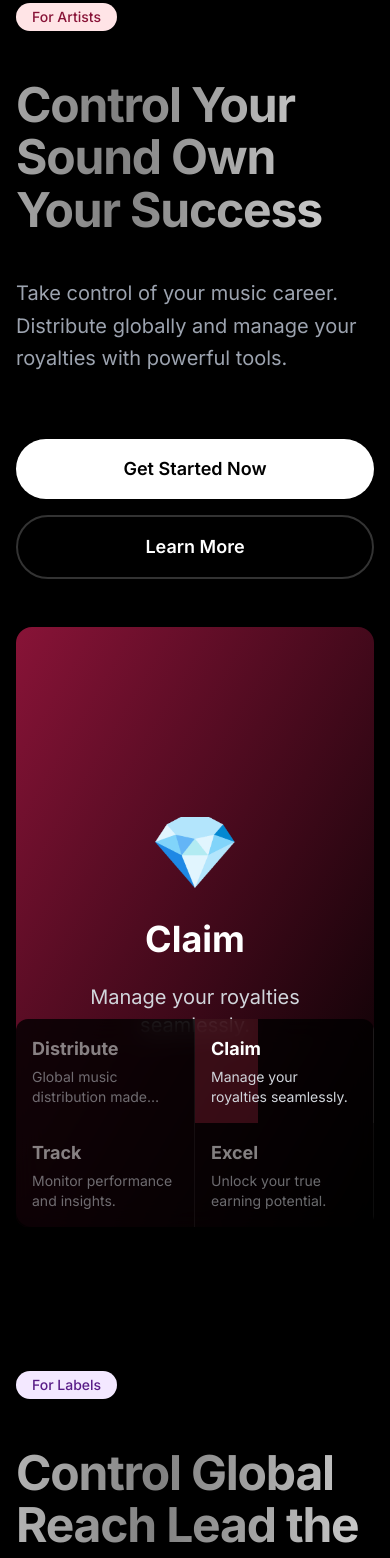
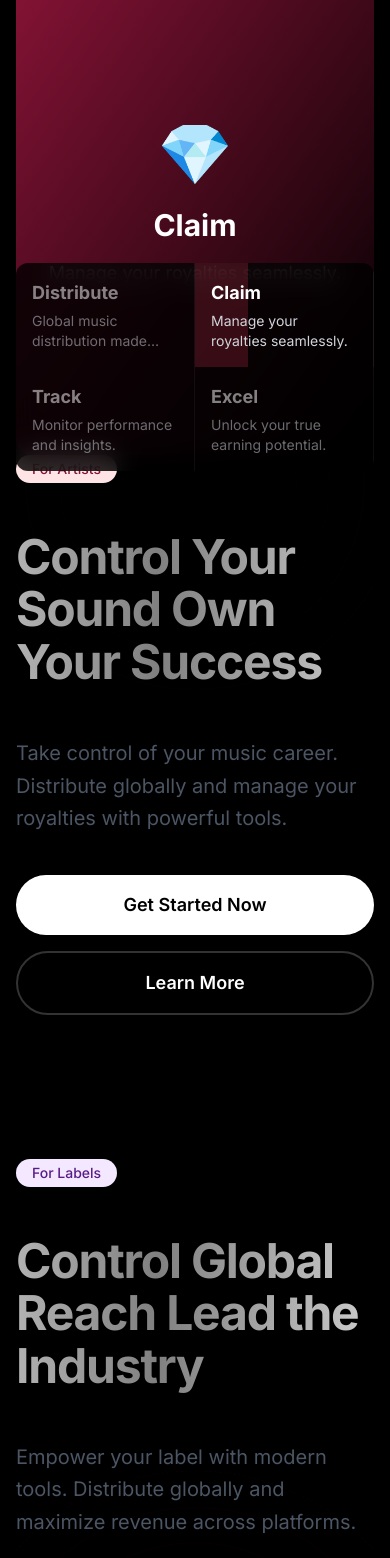
Before and after one commit to Hamdysaad20/wearediv, a Next.js app: page / in a window 390 px wide. Shown: the part 4640-6198 px from the top of the page. Built offline with nearby package versions, Linux system fonts and the light colour scheme.

Commit message:
Target Section

```diff
--- a/app/components/features/ArtistSection.tsx
+++ b/app/components/features/ArtistSection.tsx
@@ -1,8 +1,14 @@
 'use client';
 
 import { ProgressSlider, SliderContent, SliderWrapper, SliderBtnGroup, SliderBtn } from '../ui/progress-slider';
+import dynamic from 'next/dynamic';
+import { useMemo } from 'react';
 import { motion } from 'framer-motion';
 import { AnimatedGradientText } from '../hero/AnimatedGradientText';
+import { useEffect, useState } from 'react';
+
+// Dynamic import for Ripple
+const Ripple = dynamic(() => import('../ui/ripple').then(mod => mod.Ripple), { ssr: false });
 
 const artistSlides = [
   {
@@ -32,68 +38,58 @@ const artistSlides = [
 ];
 
 export const ArtistSection = () => {
-  return (
-    <div className="w-full max-w-7xl mx-auto py-24 px-4 bg-gradient-to-br to-transparent">
-      <motion.div
-        initial={{ opacity: 0, y: 20 }}
-        whileInView={{ opacity: 1, y: 0 }}
-        transition={{ duration: 0.8 }}
-        className="mb-12 items-center flex justify-center flex-col text-center"
-      >
-        <div className="bg-rose-100 text-rose-900 px-4 py-1 rounded-full text-sm font-medium mb-6 self-start sm:self-center">
-          For Artists
-        </div>
-        <h2 className="text-5xl sm:text-center text-left max-w-[1000px] md:text-5xl lg:text-7xl font-bold mb-4 leading-[1.1] tracking-tight">
-          <AnimatedGradientText colors={{
-            from: '#ffffff',
-            via: '#a8a8a8',
-            to: '#d4d4d4'
-          }}>
-            Control Your Sound<br className="hidden sm:block"/> Own Your Success
-          </AnimatedGradientText>
-        </h2>
-        <p className="text-xl md:text-2xl text-gray-400 mb-8 text-left sm:text-center max-w-[500px] sm:max-w-[900px] leading-relaxed mx-auto">
-          Take control of your music career. Distribute globally and manage your royalties with powerful tools.
-        </p>
-        <div className="flex flex-col sm:flex-row items-center justify-center gap-4 mt-8 w-full max-w-md mx-auto">
-          <motion.button
-            whileHover={{ scale: 1.05 }}
-            whileTap={{ scale: 0.95 }}
-            className="w-full sm:w-auto px-8 py-4 bg-white text-black rounded-full font-semibold text-lg hover:bg-gray-100 transition-colors"
-          >
-            Get Started Now
-          </motion.button>
-          <motion.button
-            whileHover={{ scale: 1.05 }}
-            whileTap={{ scale: 0.95 }}
-            className="w-full sm:w-auto px-8 py-4 bg-transparent text-white border-2 border-white/20 rounded-full font-semibold text-lg hover:bg-white/10 transition-colors"
-          >
-            Learn More
-          </motion.button>
-        </div>
-      </motion.div>
+  const [rippleProps, setRippleProps] = useState({
+    mainCircleSize: 210,
+    numCircles: 8
+  });
 
-      <ProgressSlider vertical={false} activeSlider="distribute" className="relative">
+  useEffect(() => {
+    const updateSize = () => {
+      setRippleProps({
+        mainCircleSize: window.innerWidth < 768 ? 150 : 210,
+        numCircles: window.innerWidth < 768 ? 6 : 8
+      });
+    };
+
+    updateSize();
+    window.addEventListener('resize', updateSize);
+    return () => window.removeEventListener('resize', updateSize);
+  }, []);
+
+  const sliderContent = useMemo(() => (
     <SliderContent>
-          {artistSlides.map((slide, index) => (
-            <SliderWrapper key={index} value={slide.sliderName}>
-              <div className="min-h-[600px] flex items-center justify-center bg-gradient-to-br from-rose-900 to-black rounded-2xl p-8">
+      {artistSlides.map((slide) => (
+        <SliderWrapper key={slide.sliderName} value={slide.sliderName}>
+          <div className="min-h-[500px] lg:min-h-[600px] flex items-center justify-center bg-gradient-to-br from-rose-900 to-black rounded-2xl p-6 lg:p-8">
             <div className="text-center text-white">
-                  <span className="text-7xl mb-8 block">{slide.icon}</span>
-                  <h3 className="text-4xl md:text-5xl font-bold mb-6">{slide.title}</h3>
-                  <p className="text-xl text-gray-300">{slide.desc}</p>
+              <span className="text-6xl lg:text-7xl mb-6 lg:mb-8 block">{slide.icon}</span>
+              <h3 className="text-3xl lg:text-5xl font-bold mb-4 lg:mb-6">{slide.title}</h3>
+              <p className="text-lg lg:text-xl text-gray-300 max-w-md mx-auto">{slide.desc}</p>
             </div>
           </div>
         </SliderWrapper>
       ))}
     </SliderContent>
+  ), []);
 
-        <SliderBtnGroup className="absolute bottom-0 h-fit text-white bg-black/80 backdrop-blur-md overflow-hidden grid grid-cols-2 md:grid-cols-4 rounded-xl w-full">
-          {artistSlides.map((slide, index) => (
+  return (
+    <div className="w-full max-w-7xl mx-auto py-12 md:py-24 px-4 relative overflow-hidden">
+      <Ripple
+        mainCircleOpacity={0.4}
+        fromColor="rose-400"
+        toColor="rose-900"
+        mainCircleSize={rippleProps.mainCircleSize}
+        numCircles={rippleProps.numCircles}
+      >
+        <div className="relative z-10 md:grid md:grid-cols-2 md:gap-8 items-center">
+          <ProgressSlider vertical={false} activeSlider="distribute" className="relative md:-mr-4 lg:-mr-8 order-none md:order-first">
+            {sliderContent}
+            <SliderBtnGroup className="absolute -bottom-4 h-fit text-white bg-black/80 backdrop-blur-md overflow-hidden grid grid-cols-2 md:grid-cols-4 rounded-xl w-full">
+              {artistSlides.map((slide) => (
                 <SliderBtn
-              key={index}
+                  key={slide.sliderName}
                   value={slide.sliderName}
-              className="text-left p-4 border-r border-white/10"
+                  className="text-left p-4 border-r border-white/10 hover:bg-white/5 transition-colors"
                   progressBarClass="bg-rose-500/20 h-full"
                 >
                   <h2 className="text-lg font-bold mb-1">{slide.title}</h2>
@@ -102,6 +98,48 @@ export const ArtistSection = () => {
               ))}
             </SliderBtnGroup>
           </ProgressSlider>
+          <motion.div
+            initial={{ opacity: 0, y: 20 }}
+            whileInView={{ opacity: 1, y: 0 }}
+            transition={{ duration: 0.8 }}
+            className="mb-12 md:mb-0 flex flex-col items-start justify-center md:pl-8 order-first md:order-none"
+          >
+            <div className="bg-rose-100 text-rose-900 px-4 py-1 rounded-full text-sm font-medium mb-6">
+              For Artists
+            </div>
+            <h2 className="text-5xl md:text-5xl lg:text-[65px] font-bold mb-6 leading-[1.1] tracking-tight">
+              <AnimatedGradientText colors={{
+                from: '#ffffff',
+                via: '#a8a8a8',
+                to: '#d4d4d4'
+              }}>
+                Control Your Sound<br className="hidden md:block"/> Own Your Success
+              </AnimatedGradientText>
+            </h2>
+            <p className="text-xl md:text-2xl text-gray-600 mb-10 leading-relaxed">
+              Take control of your music career. Distribute globally and manage your royalties with powerful tools.
+            </p>
+            <div className="flex flex-col sm:flex-row items-center sm:items-start gap-4 w-full md:w-fit">
+              <motion.button
+                whileHover={{ scale: 1.05 }}
+                whileTap={{ scale: 0.95 }}
+                className="w-full sm:w-auto px-8 py-4 bg-white text-black rounded-full font-semibold text-lg hover:bg-gray-100 transition-colors min-w-[200px]"
+              >
+                Get Started Now
+              </motion.button>
+              <motion.button
+                whileHover={{ scale: 1.05 }}
+                whileTap={{ scale: 0.95 }}
+                className="w-full sm:w-auto px-8 py-4 bg-transparent text-white border-2 border-white/20 rounded-full font-semibold text-lg hover:bg-white/10 transition-colors min-w-[200px]"
+              >
+                Learn More
+              </motion.button>
+            </div>
+          </motion.div>
+
+
+        </div>
+      </Ripple>
     </div>
   );
 };
--- a/app/components/features/LabelSection.tsx
+++ b/app/components/features/LabelSection.tsx
@@ -1,7 +1,7 @@
 'use client';
 
 import dynamic from 'next/dynamic';
-import { useMemo } from 'react';
+import { useMemo,useState,useEffect } from 'react';
 import { motion } from 'framer-motion';
 import { AnimatedGradientText } from '../hero/AnimatedGradientText';
 import { ProgressSlider, SliderContent, SliderWrapper, SliderBtnGroup, SliderBtn } from '../ui/progress-slider';
@@ -37,15 +37,33 @@ const labelSlides = [
 ];
 
 export const LabelSection = () => {
+  const [rippleProps, setRippleProps] = useState({
+    mainCircleSize: 210,
+    numCircles: 8
+  });
+
+  useEffect(() => {
+    const updateSize = () => {
+      setRippleProps({
+        mainCircleSize: window.innerWidth < 768 ? 150 : 210,
+        numCircles: window.innerWidth < 768 ? 6 : 8
+      });
+    };
+
+    updateSize();
+    window.addEventListener('resize', updateSize);
+    return () => window.removeEventListener('resize', updateSize);
+  }, []);
+
   const sliderContent = useMemo(() => (
     <SliderContent>
       {labelSlides.map((slide) => (
         <SliderWrapper key={slide.sliderName} value={slide.sliderName}>
-          <div className="min-h-[400px] md:min-h-[600px] flex items-center justify-center bg-gradient-to-br from-purple-900 to-black rounded-2xl p-4 md:p-8">
+          <div className="min-h-[500px] lg:min-h-[600px] flex items-center justify-center bg-gradient-to-br from-purple-900 to-black rounded-2xl p-6 lg:p-8">
             <div className="text-center text-white">
-              <span className="text-7xl mb-8 block">{slide.icon}</span>
-              <h3 className="text-4xl md:text-5xl font-bold mb-6">{slide.title}</h3>
-              <p className="text-xl text-gray-300">{slide.desc}</p>
+              <span className="text-6xl lg:text-7xl mb-6 lg:mb-8 block">{slide.icon}</span>
+              <h3 className="text-3xl lg:text-5xl font-bold mb-4 lg:mb-6">{slide.title}</h3>
+              <p className="text-lg lg:text-xl text-gray-300 max-w-md mx-auto">{slide.desc}</p>
             </div>
           </div>
         </SliderWrapper>
@@ -56,60 +74,60 @@ export const LabelSection = () => {
   return (
     <div className="w-full max-w-7xl mx-auto py-12 md:py-24 px-4 relative overflow-hidden">
       <Ripple
-        mainCircleOpacity={0.3}
+        mainCircleOpacity={0.4}
         fromColor="purple-400"
         toColor="purple-900"
-        mainCircleSize={typeof window !== 'undefined' ? (window.innerWidth < 768 ? 150 : 210) : 210}
-        numCircles={typeof window !== 'undefined' ? (window.innerWidth < 768 ? 6 : 8) : 8}
+        mainCircleSize={rippleProps.mainCircleSize}
+        numCircles={rippleProps.numCircles}
       >
-        <div className="relative z-10">
+        <div className="relative z-10 md:grid md:grid-cols-2 md:gap-8 items-center">
           <motion.div
             initial={{ opacity: 0, y: 20 }}
             whileInView={{ opacity: 1, y: 0 }}
             transition={{ duration: 0.8 }}
-            className="mb-12 items-center flex justify-center flex-col text-center"
+            className="mb-12 md:mb-0 flex flex-col items-start justify-center md:pr-8"
           >
-            <div className="bg-purple-100 text-purple-900 px-4 py-1 rounded-full text-sm font-medium mb-6 self-start sm:self-center">
+            <div className="bg-purple-100 text-purple-900 px-4 py-1 rounded-full text-sm font-medium mb-6">
               For Labels
             </div>
-            <h2 className="text-5xl sm:text-center text-left max-w-[1000px] md:text-5xl lg:text-7xl font-bold mb-4 leading-[1.1] tracking-tight">
+            <h2 className="text-5xl md:text-5xl lg:text-[65px] font-bold mb-6 leading-[1.1] tracking-tight">
               <AnimatedGradientText colors={{
                 from: '#ffffff',
                 via: '#a8a8a8',
                 to: '#d4d4d4'
               }}>
-                Control Global Reach<br className="hidden sm:block"/> Lead the Industry
+                Control Global Reach<br className="hidden md:block"/> Lead the Industry
               </AnimatedGradientText>
             </h2>
-            <p className="text-xl md:text-2xl text-gray-400 mb-8 text-left sm:text-center max-w-[500px] sm:max-w-[900px] leading-relaxed mx-auto">
+            <p className="text-xl md:text-2xl text-gray-600 mb-10 leading-relaxed">
               Empower your label with modern tools. Distribute globally and maximize revenue across platforms.
             </p>
-            <div className="flex flex-col sm:flex-row items-center justify-center gap-4 mt-8 w-full max-w-md mx-auto">
+            <div className="flex flex-col sm:flex-row items-center sm:items-start gap-4 w-full md:w-fit">
               <motion.button
                 whileHover={{ scale: 1.05 }}
                 whileTap={{ scale: 0.95 }}
-                className="w-full sm:w-auto px-8 py-4 bg-white text-black rounded-full font-semibold text-lg hover:bg-gray-100 transition-colors"
+                className="w-full sm:w-auto px-8 py-4 bg-white text-black rounded-full font-semibold text-lg hover:bg-gray-100 transition-colors min-w-[200px]"
               >
                 Get Started Now
               </motion.button>
               <motion.button
                 whileHover={{ scale: 1.05 }}
                 whileTap={{ scale: 0.95 }}
-                className="w-full sm:w-auto px-8 py-4 bg-transparent text-white border-2 border-white/20 rounded-full font-semibold text-lg hover:bg-white/10 transition-colors"
+                className="w-full sm:w-auto px-8 py-4 bg-transparent text-white border-2 border-white/20 rounded-full font-semibold text-lg hover:bg-white/10 transition-colors min-w-[200px]"
               >
                 Learn More
               </motion.button>
             </div>
           </motion.div>
 
-          <ProgressSlider vertical={false} activeSlider="distribute" className="relative">
+          <ProgressSlider vertical={false} activeSlider="distribute" className="relative md:-mr-4 lg:-mr-8">
             {sliderContent}
-            <SliderBtnGroup className="absolute bottom-0 h-fit text-white bg-black/80 backdrop-blur-md overflow-hidden grid grid-cols-2 md:grid-cols-4 rounded-xl w-full">
-              {labelSlides.map((slide, index) => (
+            <SliderBtnGroup className="absolute -bottom-4 h-fit text-white bg-black/80 backdrop-blur-md overflow-hidden grid grid-cols-2 md:grid-cols-4 rounded-xl w-full">
+              {labelSlides.map((slide) => (
                 <SliderBtn
-                  key={index}
+                  key={slide.sliderName}
                   value={slide.sliderName}
-                  className="text-left p-4 border-r border-white/10"
+                  className="text-left p-4 border-r border-white/10 hover:bg-white/5 transition-colors"
                   progressBarClass="bg-purple-500/20 h-full"
                 >
                   <h2 className="text-lg font-bold mb-1">{slide.title}</h2>
```
Lines whose indentation alone changed are shown as unchanged.
